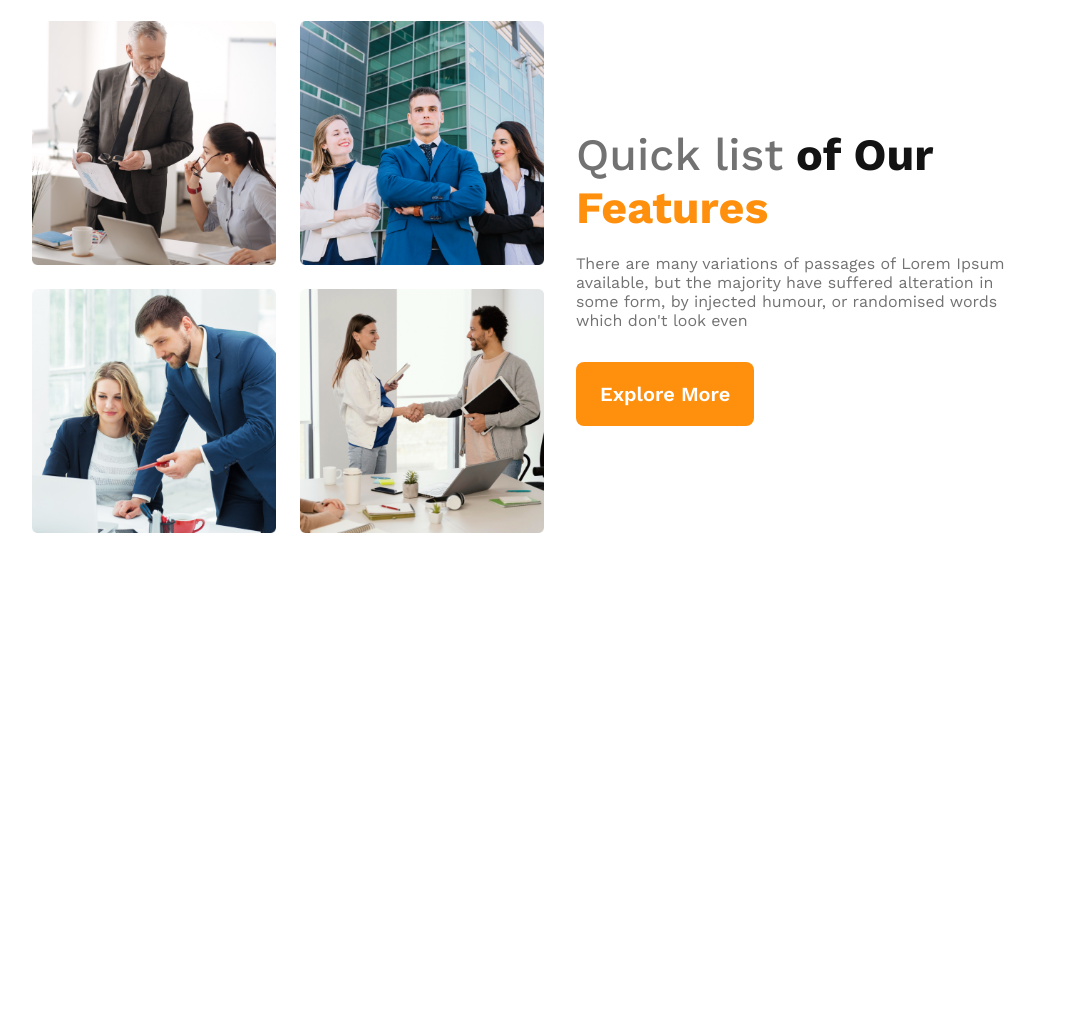
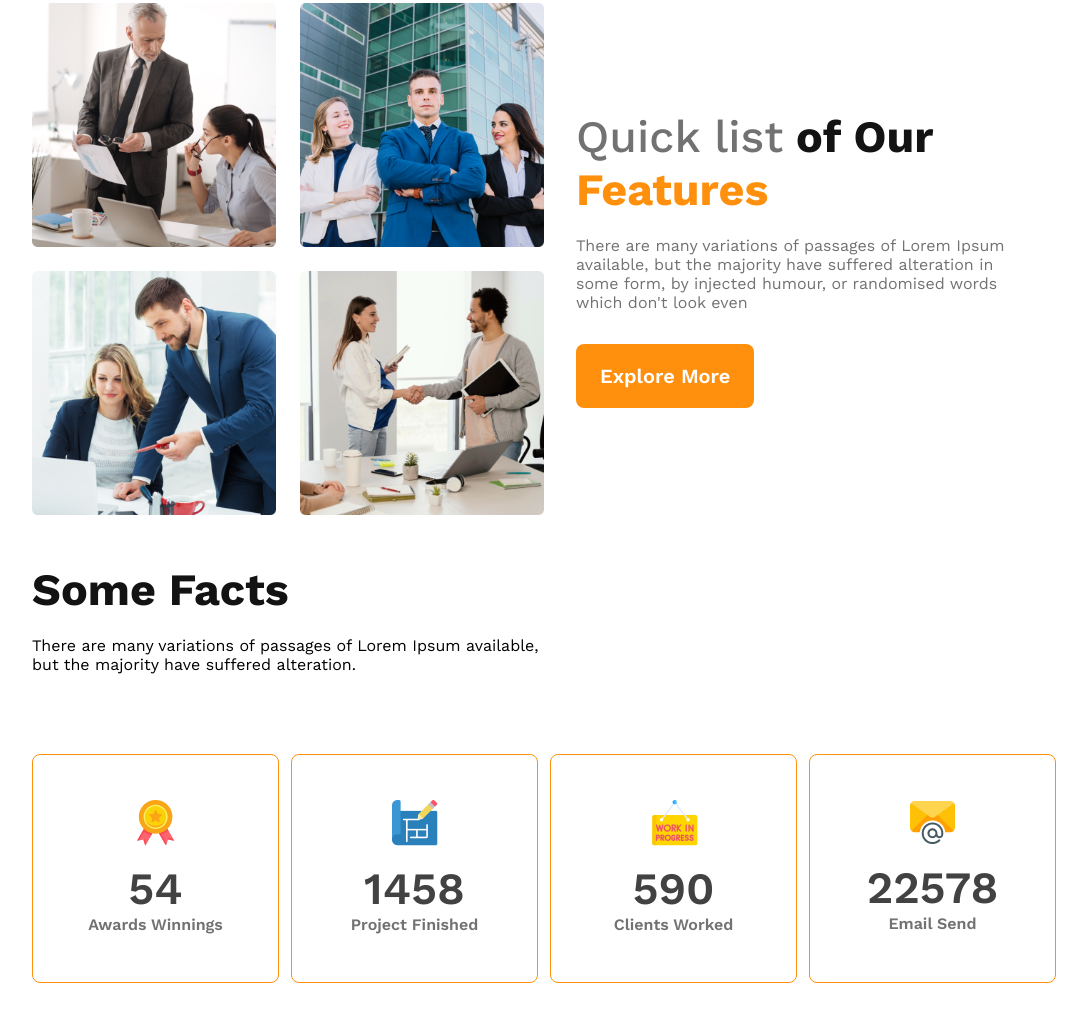
Before and after one commit to Kayum-Ali/G3-Architects-Website, a plain HTML site: page index.html in a window 1280 px wide. Shown: the part 1025-2040 px from the top of the page, without its empty margins (96-1183 px from the left). Before the commit the page ends 1606 px from the top, so only its background shows below. Drawn offline with nearby package versions, Linux system fonts and the light colour scheme.

Commit message:
facts section responsive done

```diff
--- a/index.html
+++ b/index.html
@@ -57,6 +57,44 @@
 
         </section>
         <!---------- teams section end -->
+
+        <!-- -------features section start -->
+        <section class="feature">
+
+        </section>
+        <!-- -------features section end -->
+
+
+        <!-- ------facts section start  -->
+        <section class="facts">
+            <h3 class="facts-title">
+                Some Facts
+            </h3>
+            <p class="facts-description">There are many variations of passages of Lorem Ipsum available, but the majority have suffered alteration.</p>
+            <div class="facts-card-container">
+                <div class="card">
+                    <img src="images/icons/ribon.png" alt="">
+                    <h2 class="card-stats">54</h2>
+                    <p class="card-title">Awards Winnings</p>
+                </div>
+                <div class="card">
+                    <img src="images/icons/projects.png" alt="">
+                    <h2 class="card-stats">1458</h2>
+                    <p class="card-title">Project Finished</p>
+                </div>
+                <div class="card">
+                    <img src="images/icons/customers.png" alt="">
+                    <h2 class="card-stats">590</h2>
+                    <p class="card-title">Clients Worked</p>
+                </div>
+                <div class="card">
+                    <img src="images/icons/email.png" alt="">
+                    <h2 class="card-stats">22578</h2>
+                    <p class="card-title">Email Send</p>
+                </div>
+            </div>
+        </section>
+        <!-- ------facts section end -->
     </main>
 
     <footer>
--- a/style.css
+++ b/style.css
@@ -19,14 +19,17 @@
     border: none;
     cursor: pointer;
 }
-html{
+
+html {
     scroll-behavior: smooth;
 }
-main{
+
+main {
     max-width: 80%;
     margin: 0 auto;
 }
-.text-light-gray{
+
+.text-light-gray {
     color: #727272;
     margin: 1.25rem 0 2rem 0;
 
@@ -45,7 +48,7 @@ header {
     align-items: center;
 }
 
-.nav-title {
+.section-title {
     color: #131313;
     text-align: center;
     font-size: 2.2rem;
@@ -94,40 +97,94 @@ header {
 }
 
 /* team style  */
-.team-container{
+.team-container {
     display: flex;
     margin: 3rem 0;
     align-items: center;
 }
-.team-img img{
+
+.team-img img {
     width: 100%;
 }
-.team-img{
+
+.team-img {
     display: grid;
-    grid-template-columns: repeat(2,1fr);
+    grid-template-columns: repeat(2, 1fr);
     gap: 1.5rem;
     width: 50%;
 }
-.team-content{
+
+.team-content {
     width: 50%;
     /* align-items: center;
     margin: 9.375rem 1rem; */
     padding: 0 2rem;
 }
-.team-title{
+
+.team-title {
     font-size: 2.8rem;
 }
-.team-title .first-span{
+
+.team-title .first-span {
     font-weight: 500;
 }
-.team-title .second-span{
+
+.team-title .second-span {
     color: #131313;
     font-weight: 700;
 }
-.team-title .third-span{
+
+.team-title .third-span {
     color: #FF900E;
     font-weight: 700;
 }
+
+
+/* facts section style */
+.facts-title {
+    color: #131313;
+    font-size: 2.8rem;
+    font-weight: 700;
+}
+
+.facts-description {
+    width: 33rem;
+    margin: 1.25rem 0 5rem 0;
+}
+
+.facts-card-container {
+    display: grid;
+    grid-template-columns: repeat(4,1fr);
+    gap: .75rem;
+    justify-content: space-around;
+    margin-bottom: 2rem;
+}
+
+.facts-card-container .card {
+    border-radius: 8px;
+    border: 1px solid #FF900E;
+    text-align: center;
+}
+
+.card img {
+    padding: 2.8rem 4rem 0.75rem;
+
+}
+
+.card-stats {
+    color: #424242;
+    font-size: 2.8rem;
+    font-weight: 600;
+    text-align: center;
+}
+
+.card-title {
+    padding: 0 2rem 3rem;
+    color:  #727272;
+    font-weight: 600;
+}
+
+
 
 
 
@@ -137,40 +194,55 @@ header {
 
 /* mobile device */
 @media screen and (max-width: 576px) {
-        header{
+    header {
         padding: 1.25rem;
     }
-        nav, .team-container{
+
+    nav,
+    .team-container
+     {
         flex-direction: column;
     }
-        nav ul{
+
+    nav ul {
         margin-top: 1rem;
     }
-        .team-img{
+
+    .team-img, .facts-card-container {
         grid-template-columns: 1fr;
         width: 100%;
     }
-        .team-content{
+
+    .team-content {
         width: 100%;
         margin-top: 1rem;
         padding: 0 1rem;
     }
+    .facts-description {
+        width: 100%;
+        margin: 1.25rem 0 5rem 0;
+    }
+
 }
 
 /* medium device */
 
 @media screen and (min-width: 577px) and (max-width: 960px) {
-    header{
+    header {
         padding: 3rem;
     }
-    nav, .team-container{
+
+    nav,
+    .team-container {
         flex-direction: column;
     }
-    .team-img{
-        grid-template-columns: repeat(2,1fr);
+
+    .team-img, .facts-card-container {
+        grid-template-columns: repeat(2, 1fr);
         width: 100%;
     }
-    .team-content{
+
+    .team-content {
         width: 100%;
         margin-top: 1.5rem;
         padding: 0 1.5rem;
```
Lines whose indentation alone changed are shown as unchanged.
